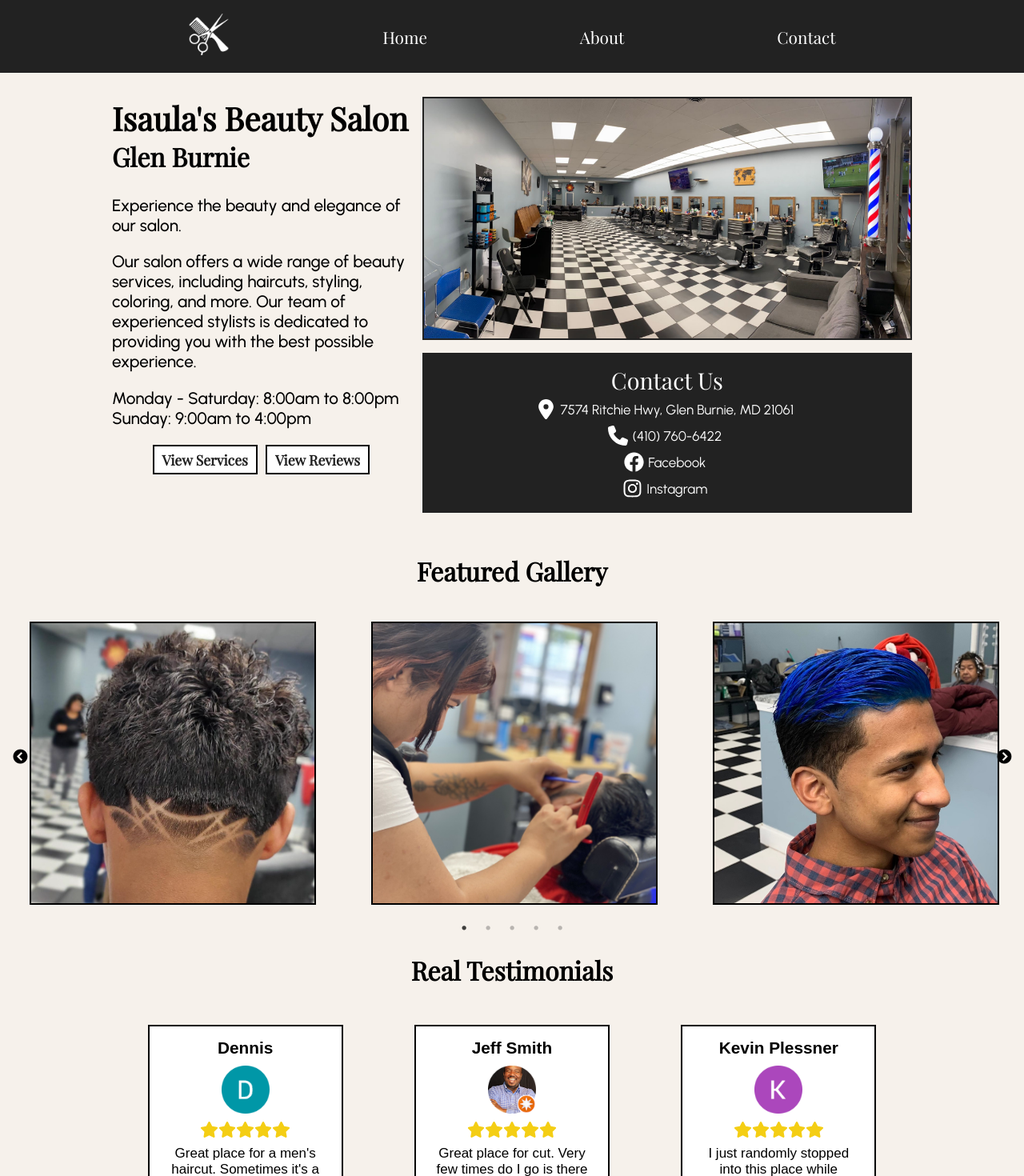
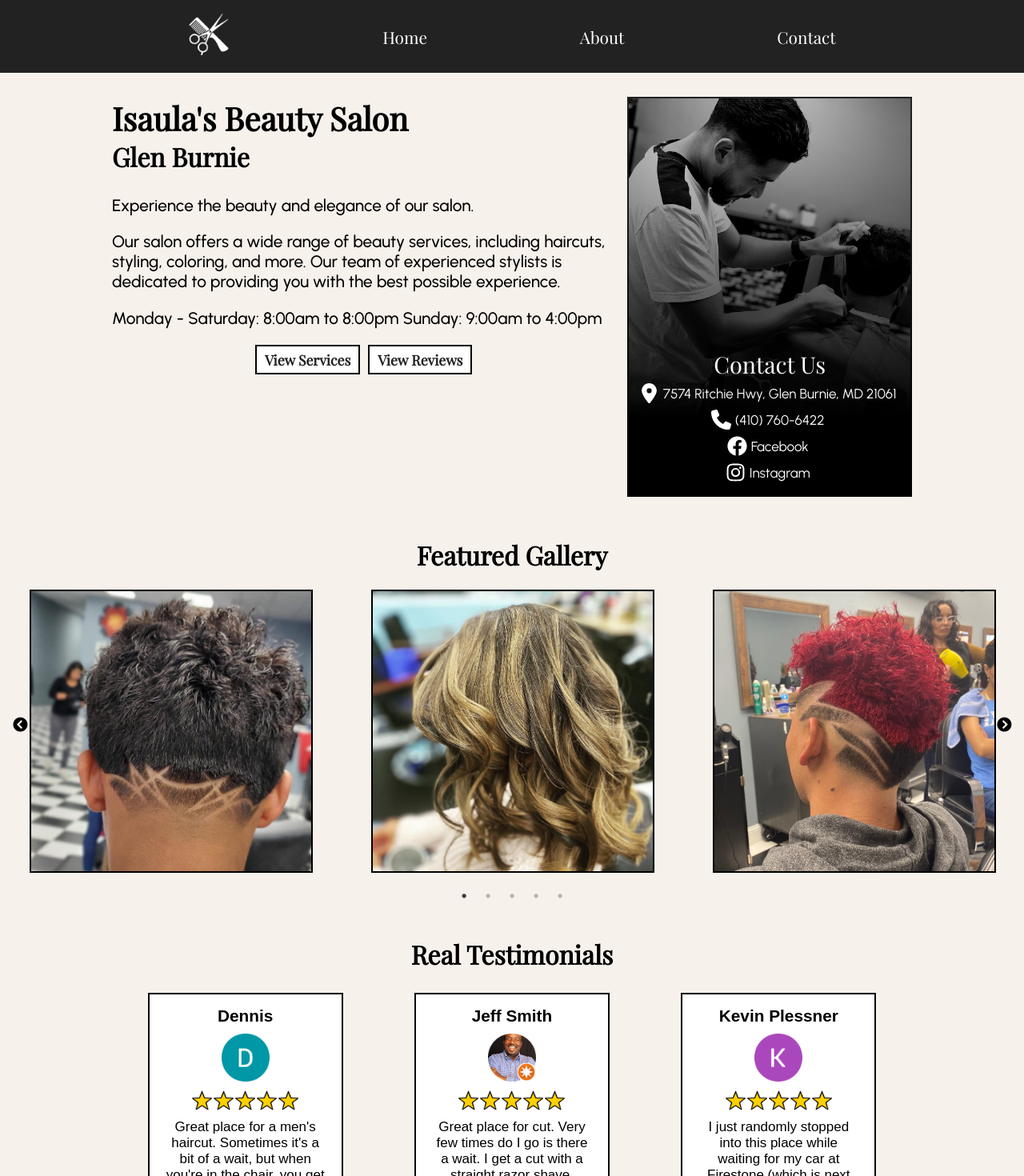
Before and after one commit to isaiahxs/isaulas, a React (Create React App) app: page / in a window 1280 px wide. Shown: the top 1470 px of the page at 80% size. Built offline with nearby package versions, Linux system fonts and the light colour scheme; a web font is replaced by a local one.

Commit message:
modified testimonials stars + heights + improved hero image & overlay!

```diff
--- a/src/components/GlenBurnie/GBGallery/index.js
+++ b/src/components/GlenBurnie/GBGallery/index.js
@@ -53,48 +53,51 @@ export default function GBGallery() {
 
             <div className="slider-container">
                 <Slider {...settings}>
-                    {/* <div> */}
+                    <div className='gallery-image-container'>
                         <img src={behind_lines} alt='Line design haircut' className='gallery-image' />
-                    {/* </div> */}
-                    {/* <div> */}
+                    </div>
+                    <div className='gallery-image-container'>
+                        <img src={womans_style} alt="Curled and dyed woman's hair" className='gallery-image' />
+                    </div>
+                    <div className='gallery-image-container'>
+                        <img src={red_dye} alt='Red dyed haircut' className='gallery-image' />
+                    </div>
+                    <div className='gallery-image-container'>
                         <img src={blade} alt='Stylist shaving a beard' className='gallery-image' />
-                    {/* </div> */}
-                    {/* <div> */}
+                    </div>
+                    <div className='gallery-image-container'>
+                        <img src={highlight_curls} alt='Curled and dyed hair' className='gallery-image' />
+                    </div>
+                    <div className='gallery-image-container'>
                         <img src={blue_dye} alt='Blue hair dye haircut' className='gallery-image' />
-                    {/* </div> */}
-                    {/* <div> */}
+                    </div>
+                    <div className='gallery-image-container'>
                         <img src={client_cut} alt="Barber cutting customer's hair" className='gallery-image' />
-                    {/* </div> */}
-                    {/* <div> */}
+                    </div>
+                    <div className='gallery-image-container'>
                         <img src={curls} alt="Stylist curling customer's hair" className='gallery-image' />
-                    {/* </div> */}
-                    {/* <div> */}
+                    </div>
+                    <div className='gallery-image-container'>
                         <img src={fade_behind} alt='Fade haircut from behind' className='gallery-image' />
-                    {/* </div> */}
-                    {/* <div> */}
+                    </div>
+                    <div className='gallery-image-container'>
                         <img src={heart_design} alt='Heart haircut design' className='gallery-image' />
-                    {/* </div> */}
-                    {/* <div> */}
-                    <img src={highlight_curls} alt='Curled and dyed hair' className='gallery-image' />
-                    {/* </div> */}
-                    {/* <div> */}
+                    </div>
+
+                    <div className='gallery-image-container'>
                         <img src={kids_haircut} alt="Kid's haircut" className='gallery-image' />
-                    {/* </div> */}
-                    {/* <div> */}
+                    </div>
+                    <div className='gallery-image-container'>
                         <img src={line_behind} alt='Line design from behind' className='gallery-image' />
-                    {/* </div> */}
-                    {/* <div> */}
+                    </div>
+                    <div className='gallery-image-container'>
                         <img src={makeup} alt='Customer with makeup applied and hair curled' className='gallery-image' />
-                    {/* </div> */}
-                    {/* <div> */}
-                    <img src={red_dye} alt='Red dyed haircut' className='gallery-image' />
-                    {/* </div> */}
-                    {/* <div> */}
+                    </div>
+
+                    <div className='gallery-image-container'>
                         <img src={side_lines} alt='Line design on the side' className='gallery-image' />
-                    {/* </div> */}
-                    {/* <div> */}
-                    <img src={womans_style} alt="Curled and dyed woman's hair" className='gallery-image' />
-                    {/* </div> */}
+                    </div>
+
                 </Slider>
             </div>
         </div>
--- a/src/components/GlenBurnie/GBHero/GBHero.css
+++ b/src/components/GlenBurnie/GBHero/GBHero.css
@@ -42,31 +42,38 @@
     margin: auto;
 }
 
+.hero-image-and-contact {
+    position: relative;
+}
+
 .view-services-hero {
     margin-right: 10px;
 }
 
 .hero-image-container {
-    height: 300px;
+    position: relative;
+    height: 500px;
     width: auto;
+    overflow: hidden;
 }
 
 .hero-image {
     height: 100%;
-    /* width: 100%; */
     border: 2px solid #222222;
+    object-fit: cover;
 }
 
 .contact-container {
-    background-color: #222222;
     color: white;
-    margin-top: 20px;
     padding: 10px;
     display: flex;
     flex-direction: column;
     align-items: center;
     text-align: center;
     /* width: 100%; */
+    position: absolute;
+    bottom: 0px;
+    /* z-index: 2; */
 }
 
 .contact-heading-container {
@@ -83,6 +90,18 @@
 
 .contact-container a {
     color: white;
+}
+
+.gradient-overlay {
+    display: flex;
+    justify-content: center;
+    position: absolute;
+    width: 100%;
+    height: 100%;
+    bottom: 0;
+    background: linear-gradient(to top, rgba(0, 0, 0, 1.0) 20%, rgba(0, 0, 0, 0));
+    /* pointer-events: none; */
+    /* z-index: 1; */
 }
 
 @media screen and (max-width: 1000px) {
@@ -102,4 +121,12 @@
         height: auto;
         width: 310px;
     }
+
+    .hero-image-and-contact {
+        margin: auto;
+    }
+
+    .gradient-overlay {
+        width: 313px;
+    }
 }
--- a/src/components/GlenBurnie/GBHero/index.js
+++ b/src/components/GlenBurnie/GBHero/index.js
@@ -1,6 +1,7 @@
 import Navigation from '../../Shared/Navigation';
 import Footer from '../../Shared/Footer';
 import salon_picture from '../../../assets/images/wide-shot-empty.jpg';
+import fili from '../../../assets/images/GBCuts/fili.jpg';
 import { Link } from 'react-router-dom';
 import map_pin from '../../../assets/icons/map-pin.svg';
 import phone from '../../../assets/icons/phone-icon.svg';
@@ -39,10 +40,46 @@ export default function GBHero() {
 
                 <div className='hero-image-and-contact'>
                     <div className='hero-image-container'>
-                        <img src={salon_picture} className='hero-image' alt="Isaula's Salon" />
+                        <img src={fili} className='hero-image' alt="Isaula's Salon" />
+                        <div className="gradient-overlay">
+                            <div className='contact-container urbanist'>
+                                <div className='contact-heading-container'>
+                                    <h3 className='contact-heading-text playfair'>Contact Us</h3>
+                                </div>
+
+                                <a href="https://www.google.com/maps/place/Isaula's+Beauty+Salon+LLC/@39.1592102,-76.6207809,15z/data=!4m6!3m5!1s0x89b7fcdd79a6aeed:0xa55be85257c1581f!8m2!3d39.1592102!4d-76.6207809!16s%2Fg%2F1v8l0hr7?entry=ttu"
+                                    target='_blank' rel='noopener noreferrer'>
+                                    <div className='footer-icon-container'>
+                                        <img src={map_pin} className='footer-icon' alt='Map Pin Icon' />
+                                        <p className='footer-icon-description'>7574 Ritchie Hwy, Glen Burnie, MD 21061</p>
+                                    </div>
+                                </a>
+
+                                <div className='footer-icon-container'>
+                                    <img src={phone} className='footer-icon' alt='Phone Icon' />
+                                    <p className='footer-icon-description'>
+                                        <a href='tel:+14107606422'>(410) 760-6422</a>
+                                    </p>
+                                </div>
+
+                                <a href="https://www.facebook.com/IsaulasBeautySalonII" target='_blank' rel='noopener noreferrer'>
+                                    <div className='footer-icon-container'>
+                                        <img src={facebook} className='footer-icon' alt='Facebook Logo' />
+                                        <p className='footer-icon-description'>Facebook</p>
+                                    </div>
+                                </a>
+
+                                <a href='https://www.instagram.com/isaulasbs/' target='_blank' rel='noopener noreferrer'>
+                                    <div className='footer-icon-container'>
+                                        <img src={instagram} className='footer-icon' alt='Instagram Logo' />
+                                        <p className='footer-icon-description'>Instagram</p>
+                                    </div>
+                                </a>
+                            </div>
+                        </div>
                     </div>
 
-                    <div className='contact-container urbanist'>
+                    {/* <div className='contact-container urbanist'>
                         <div className='contact-heading-container'>
                             <h3 className='contact-heading-text playfair'>Contact Us</h3>
                         </div>
@@ -74,7 +111,7 @@ export default function GBHero() {
                                 <p className='footer-icon-description'>Instagram</p>
                             </div>
                         </a>
-                    </div>
+                    </div> */}
                 </div>
             </div>
         </header>
--- a/src/components/GlenBurnie/GBTestimonials/GBTestimonials.css
+++ b/src/components/GlenBurnie/GBTestimonials/GBTestimonials.css
@@ -5,12 +5,13 @@
     flex-direction: column;
     justify-content: center;
     margin: auto;
+    margin-top: 20px;
 }
 
 .home-header-container {
     display: flex;
     justify-content: center;
-    margin-bottom: 20px;
+    /* margin-bottom: 20px; */
 }
 
 .home-header {
@@ -35,6 +36,7 @@
     border: 2px solid black;
     transition: 1s all;
     text-decoration: none !important;
+    height: 300px;
 }
 
 .individual-testimonial:hover {
@@ -83,6 +85,8 @@
 
 .review-text {
     margin: 10px 0px;
+    max-height: 100px;
+    overflow-y: auto;
 }
 
 .rating-and-image {
@@ -106,7 +110,8 @@
 }
 
 .star {
-    height: 20px;
+    margin: 1px;
+    height: 25px;
 }
 
 .product-name-container {
--- a/src/components/GlenBurnie/GBTestimonials/index.js
+++ b/src/components/GlenBurnie/GBTestimonials/index.js
@@ -5,7 +5,8 @@ import kevin from '../../../assets/images/testimonials/kevin.png';
 import francisco from '../../../assets/images/testimonials/francisco.png';
 import douglas from '../../../assets/images/testimonials/douglas.png';
 import chris from '../../../assets/images/testimonials/chris.png';
-import star from '../../../assets/icons/full-star.svg';
+import star from '../../../assets/icons/star-icon.png';
+// import star from '../../../assets/icons/full-star.svg';
 import './GBTestimonials.css';
 
 export default function GBTestimonials() {
--- a/src/components/Shared/Navigation/Navigation.css
+++ b/src/components/Shared/Navigation/Navigation.css
@@ -6,6 +6,7 @@
     /* max-width: 1000px; */
     padding: 0px 10px;
     background-color: #222222;
+    transition: transform 0.3s ease;
 }
 
 .nav-bar a {
--- a/src/components/Shared/Navigation/index.js
+++ b/src/components/Shared/Navigation/index.js
@@ -1,8 +1,36 @@
+import React, { useState, useEffect, useRef } from 'react';
 import { Link } from 'react-router-dom';
 import logo from '../../../assets/icons/scissors-comb-white.png';
 import './Navigation.css'
 
 export default function Navigation() {
+    const [lastScrollPos, setLastScrollPos] = useState(0);
+
+    useEffect(() => {
+        const handleScroll = () => {
+            const currentScrollPos = window.pageYOffset;
+            const isScrollingDown = currentScrollPos > lastScrollPos;
+            const navBar = document.querySelector('.nav-bar');
+
+            if (isScrollingDown) {
+                // User is scrolling down, hide the navigation bar
+                navBar.style.transform = 'translateY(-100%)';
+            } else {
+                // User is scrolling up, show the navigation bar
+                navBar.style.transform = 'translateY(0)';
+            }
+
+            // Remember the current scroll position for the next scroll event
+            setLastScrollPos(currentScrollPos);
+        };
+
+        // Add the scroll event listener
+        window.addEventListener('scroll', handleScroll);
+
+        // Cleanup function
+        return () => window.removeEventListener('scroll', handleScroll);
+    }, [lastScrollPos]);
+
     return (
         <nav className='nav-bar'>
             <ul className='nav-options'>
```
Also changed, not shown: src/assets/icons/star-icon.png (added), src/components/GlenBurnie/GBGallery/imagePaths.js (deleted). Lines whose indentation alone changed are shown as unchanged.
